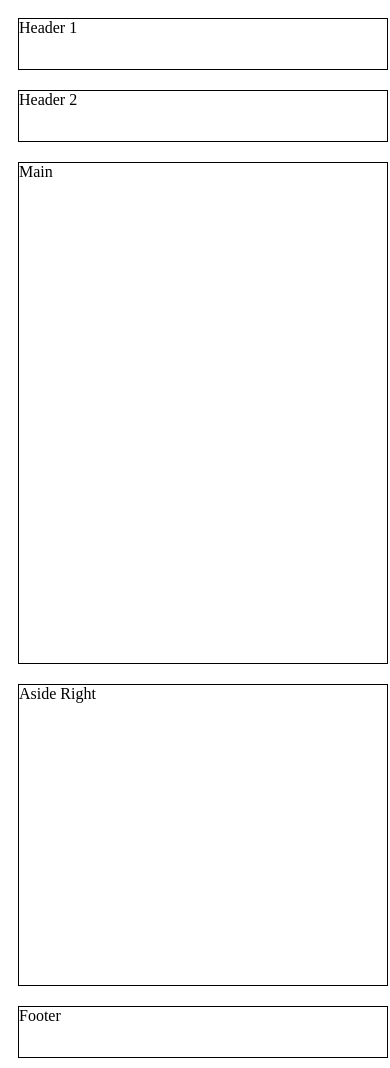
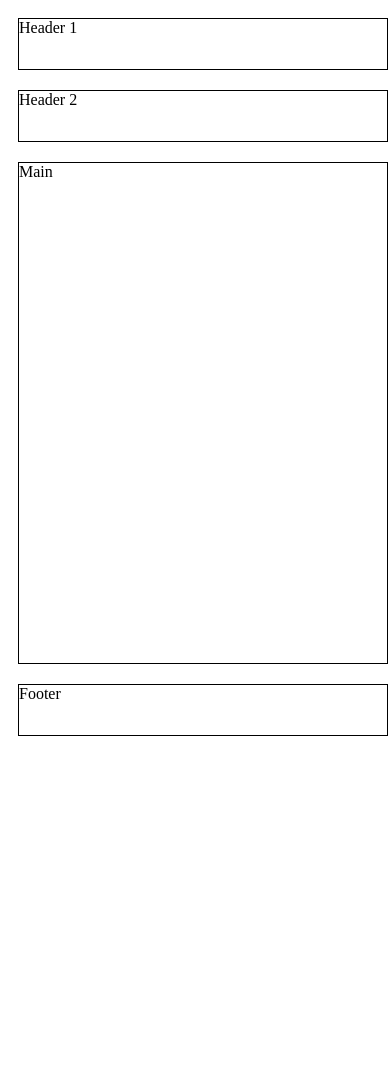
Before and after one commit to jozuacydsagradojuariojcsj/LayoutHtml, a plain HTML site: page layout/index.html in a window 390 px wide. After the commit the page ends 844 px from the top, so only its background shows below. Drawn offline with Linux system fonts and the light colour scheme.

Commit message:
remove sidebar from 600px down

```diff
--- a/layout/styles.css
+++ b/layout/styles.css
@@ -71,12 +71,8 @@ footer{
         display: none !important;
         margin: 0px !important;
     }
-    #content-wrapper{
-        flex-direction: column !important;
-
-    }
     #SideRight{
-        height: 300px !important;
+        display: none !important;
     }
   }
 
```
